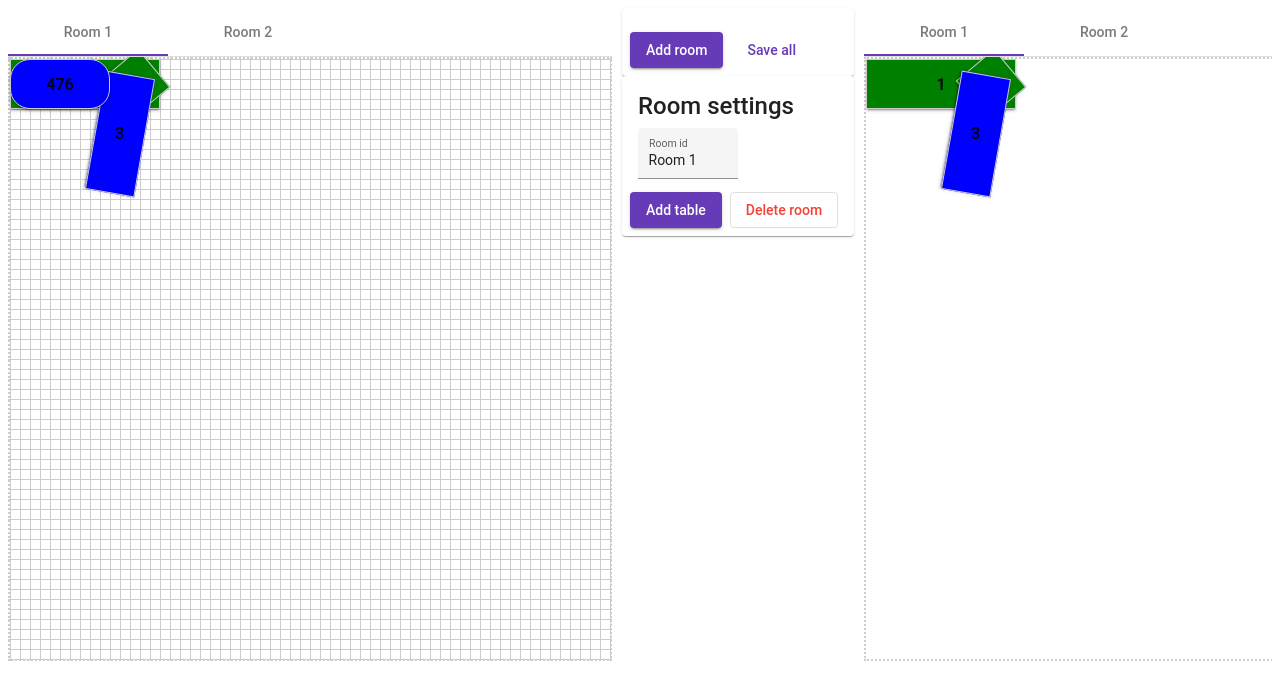
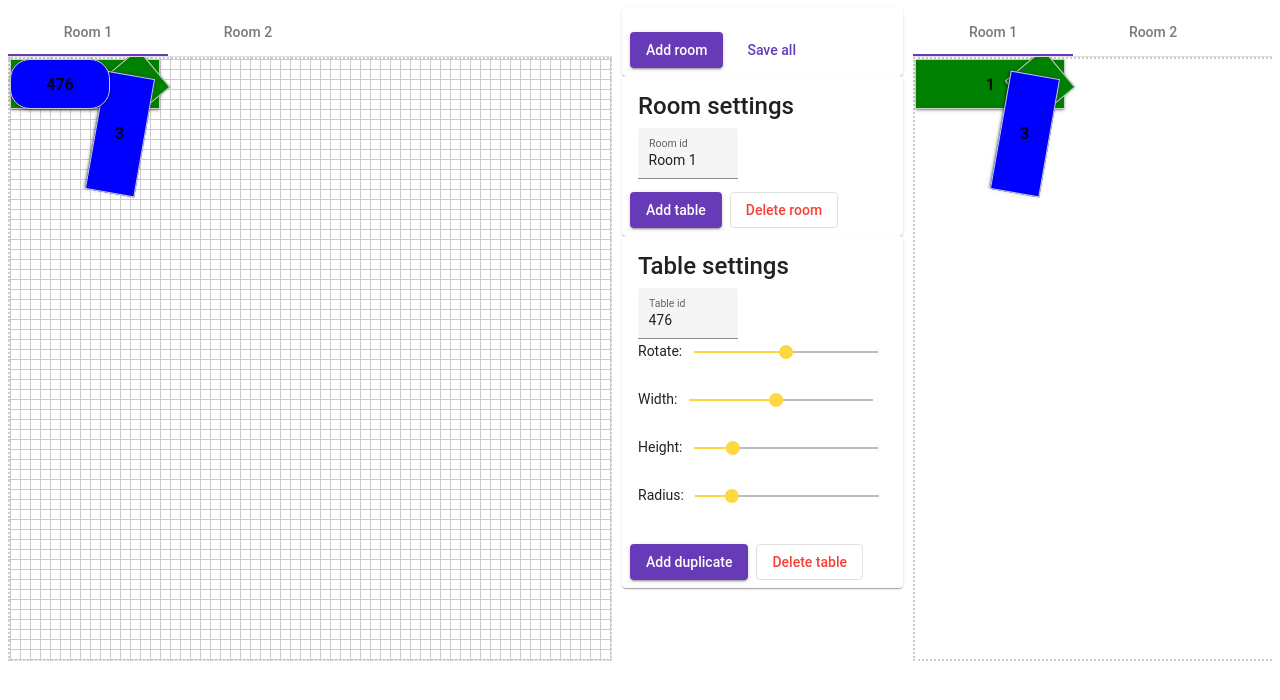
Before and after one commit to stasadj/restaurant-information-system, an Angular app in the folder frontend/: page / in a window 1280 px wide. Both pictures are taken after a click on the button "Add table". Shown: the top 700 px of the page. Built offline with nearby package versions, Linux system fonts and the light colour scheme.

Commit message:
duplicate table

```diff
--- a/frontend/src/app/restaurant-map/canvas/canvas.component.html
+++ b/frontend/src/app/restaurant-map/canvas/canvas.component.html
@@ -36,7 +36,7 @@
         </mat-form-field>
       </mat-card-content>
       <mat-card-actions>
-        <button mat-raised-button color="primary" (click)="onAddTable()">
+        <button mat-raised-button color="primary" (click)="onAddTable(false)">
           Add table
         </button>
         <button mat-stroked-button color="warn" (click)="onDeleteRoom()">
@@ -94,6 +94,9 @@
         </div>
       </mat-card-content>
       <mat-card-actions>
+        <button mat-raised-button color="primary" (click)="onAddTable(true)">
+          Add duplicate
+        </button>
         <button mat-stroked-button color="warn" (click)="onDeleteTable()">
           Delete table
         </button>
--- a/frontend/src/app/restaurant-map/canvas/canvas.component.ts
+++ b/frontend/src/app/restaurant-map/canvas/canvas.component.ts
@@ -33,15 +33,30 @@ export class CanvasComponent implements OnInit {
     this.currentRoomIndex = $event.index;
   }
 
-  onAddTable() {
-    this.rooms[this.currentRoomIndex].tables.push({
-      id: `${Math.floor(Math.random() * 1000)}`,
-      rotateValue: 0,
-      size: { w: 100, h: 50 },
-      radius: 20,
-      position: { x: 0, y: 0 },
-      status: 'b',
-    });
+  onAddTable(copy: boolean) {
+    let newTable =
+      copy && this.currentTable
+        ? {
+            id: `${Math.floor(Math.random() * 1000)}`,
+            rotateValue: this.currentTable.rotateValue,
+            size: { ...this.currentTable.size },
+            radius: this.currentTable.radius,
+            position: {
+              x: this.currentTable.position.x + 10,
+              y: this.currentTable.position.y + 10,
+            },
+            status: '',
+          }
+        : {
+            id: `${Math.floor(Math.random() * 1000)}`,
+            rotateValue: 0,
+            size: { w: 100, h: 50 },
+            radius: 20,
+            position: { x: 0, y: 0 },
+            status: '',
+          };
+    this.rooms[this.currentRoomIndex].tables.push(newTable);
+    this.currentTable = newTable;
   }
 
   onDeleteTable() {
```
